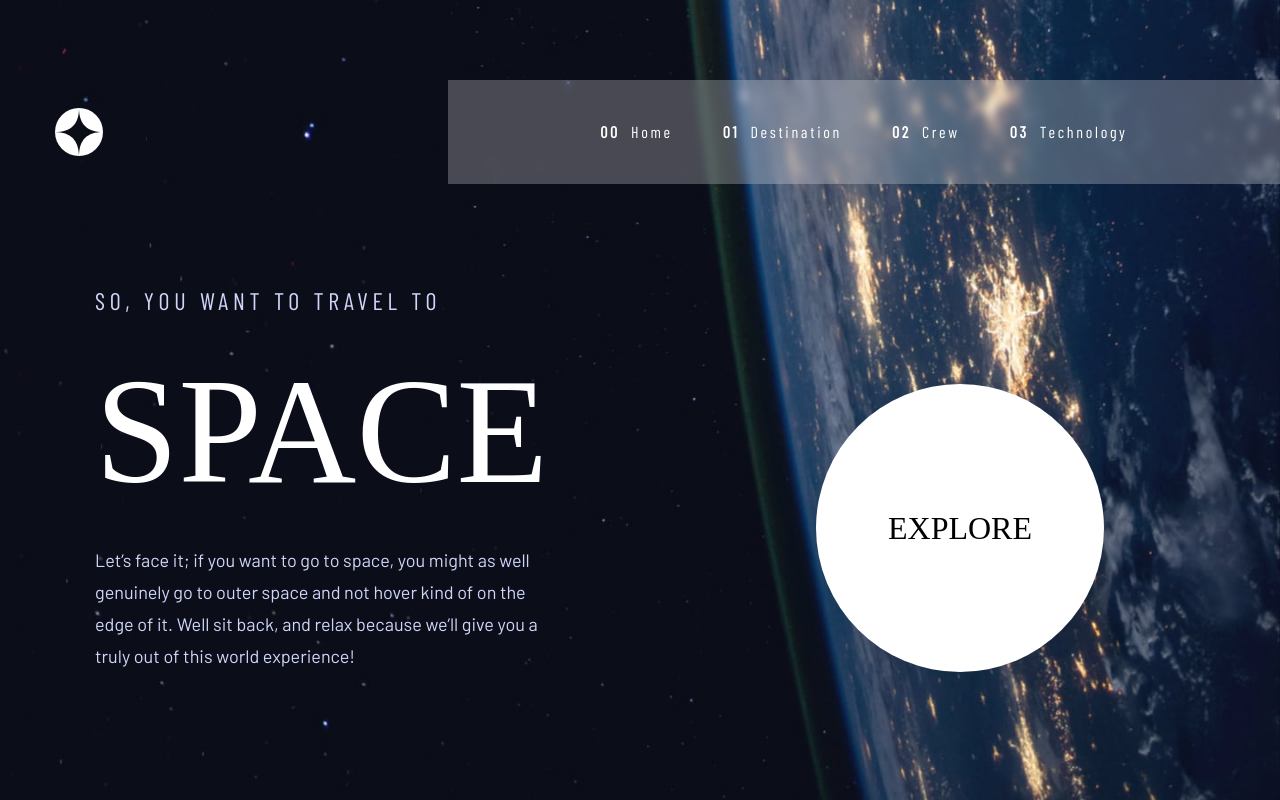
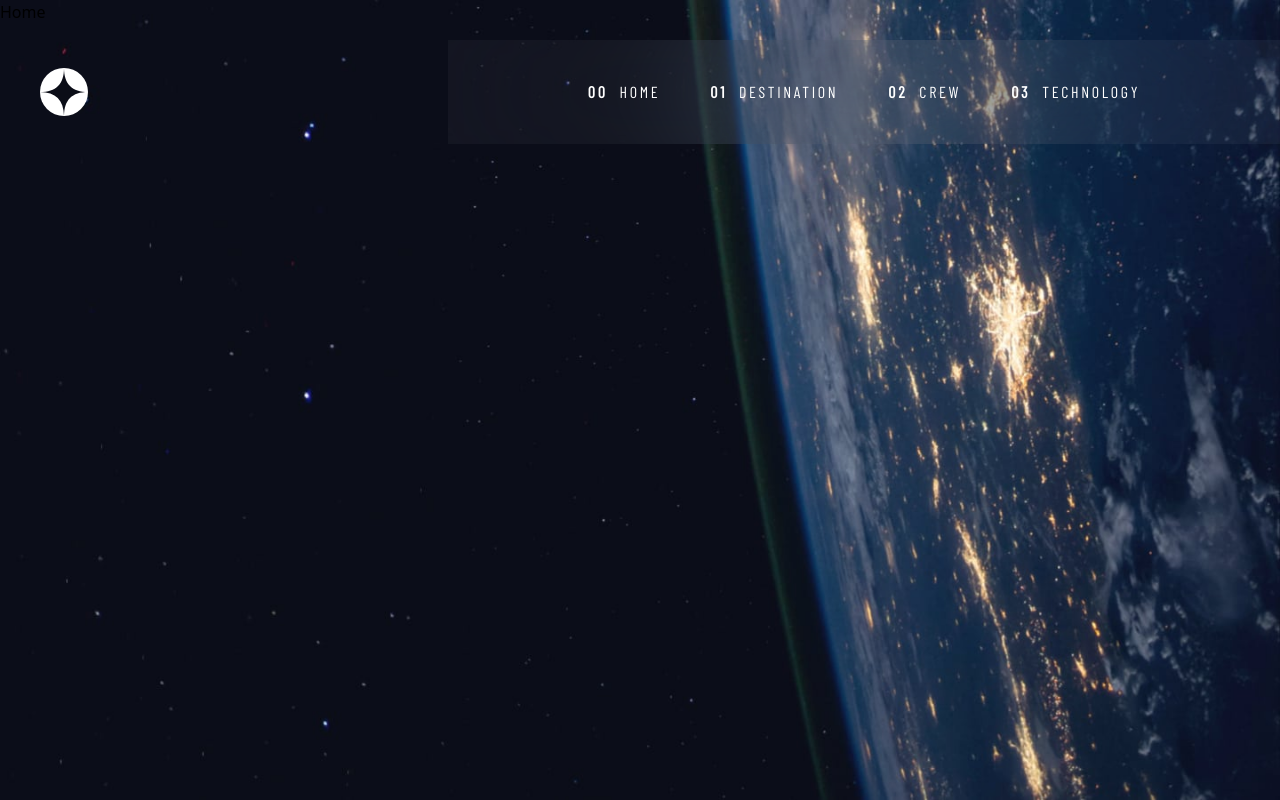
Before and after one commit to felpfsf/mission-space-explorers, a React (Vite) app: page / in a window 1280 px wide. Built offline with nearby package versions, Linux system fonts and the light colour scheme; a web font is replaced by a local one.

Commit message:
refactoring

```diff
--- /dev/null
+++ b/src/components/Navbar copy.jsx
@@ -0,0 +1,39 @@
+import { Link } from 'react-router-dom'
+const Navbar = () => {
+  return (
+    <div className='w-full mt-10 z-[100] absolute pt-10 flex items-center justify-between'>
+      <img className='ml-[55px]' src="../src/assets/shared/logo.svg" alt="" />
+
+      <nav className='w-[832px] bg-white/25 backdrop-blur-sm py-10 flex justify-center'>
+        <ul className='flex gap-[50px]'>
+          <li className='nav--text'>
+            <Link to='/' className='hover:border-b-2 pb-[39px] hover:border-white/25 active:border-white transition-transform'>
+              <strong className='mr-[11px]'>00</strong>
+              Home
+            </Link>
+          </li>
+          <li className='nav--text'>
+            <Link to='/destination' className='hover:border-b-2 pb-[39px] hover:border-white/25 active:border-white transition-transform'>
+              <strong className='mr-[11px]'>01</strong>
+              Destination
+            </Link>
+          </li>
+          <li className='nav--text'>
+            <Link to='/crew' className='hover:border-b-2 pb-[39px] hover:border-white/25 active:border-white transition-transform'>
+              <strong className='mr-[11px]'>02</strong>
+              Crew
+            </Link>
+          </li>
+          <li className='nav--text'>
+            <Link to='/technology' className='hover:border-b-2 pb-[39px] hover:border-white/25 active:border-white transition-transform'>
+              <strong className='mr-[11px]'>03</strong>
+              Technology
+            </Link>
+          </li>
+        </ul>
+      </nav>
+    </div>
+  )
+}
+
+export default Navbar
--- a/src/components/Navbar.jsx
+++ b/src/components/Navbar.jsx
@@ -1,38 +1,71 @@
+import { useState } from 'react'
 import { Link } from 'react-router-dom'
+
 const Navbar = () => {
+  const [click, setClick] = useState(false)
+
+  const handleClick = () => { setClick(!click) }
+
   return (
-    <div className='w-full mt-10 z-[100] absolute pt-10 flex items-center justify-between'>
-      <img className='ml-[55px]' src="../src/assets/shared/logo.svg" alt="" />
+    <header className='w-full z-10 p-6 sm:p-0 xl:pt-10 absolute flex items-center justify-between'>
+      <img className='sm:ml-10' src="../src/assets/shared/logo.svg" alt="" />
 
-      <nav className='w-[832px] bg-white/25 backdrop-blur-sm py-10 flex justify-center'>
-        <ul className='flex gap-[50px]'>
-          <li className='nav--text'>
-            <Link to='/' className='hover:border-b-2 pb-[39px] hover:border-white/25 active:border-white transition-transform'>
-              <strong className='mr-[11px]'>00</strong>
+      <nav className='hidden sm:w-[450px] xl:w-[832px] py-10 px-12 bg-white/[0.04] backdrop-blur-[80px] sm:flex xl:justify-center'>
+
+        <ul className='uppercase flex sm:gap-[37px] xl:gap-[50px]'>
+
+          <li className='nav--text text-sm xl:nav--text xl:text-base'>
+            <Link className='hover:border-b-2 pb-[39px] hover:border-white/25' to='/'>
+              <strong className='sm:hidden xl:inline-flex mr-3'>00</strong>
               Home
             </Link>
           </li>
-          <li className='nav--text'>
-            <Link to='/destination' className='hover:border-b-2 pb-[39px] hover:border-white/25 active:border-white transition-transform'>
-              <strong className='mr-[11px]'>01</strong>
+          <li className='nav--text text-sm xl:nav--text xl:text-base'>
+            <Link className='hover:border-b-2 pb-[39px] hover:border-white/25' to='/destination'>
+              <strong className='sm:hidden xl:inline-flex mr-3'>01</strong>
               Destination
             </Link>
           </li>
-          <li className='nav--text'>
-            <Link to='/crew' className='hover:border-b-2 pb-[39px] hover:border-white/25 active:border-white transition-transform'>
-              <strong className='mr-[11px]'>02</strong>
+          <li className='nav--text text-sm xl:nav--text xl:text-base'>
+            <Link className='hover:border-b-2 pb-[39px] hover:border-white/25' to='/crew'>
+              <strong className='sm:hidden xl:inline-flex mr-3'>02</strong>
               Crew
             </Link>
           </li>
-          <li className='nav--text'>
-            <Link to='/technology' className='hover:border-b-2 pb-[39px] hover:border-white/25 active:border-white transition-transform'>
-              <strong className='mr-[11px]'>03</strong>
+          <li className='nav--text text-sm xl:nav--text xl:text-base'>
+            <Link className='hover:border-b-2 pb-[39px] hover:border-white/25' to='/technology'>
+              <strong className='sm:hidden xl:inline-flex mr-3'>03</strong>
               Technology
             </Link>
           </li>
         </ul>
       </nav>
-    </div>
+
+      <div onClick={handleClick} className="sm:hidden z-10 cursor-pointer">
+        {click ?
+          <img src="../src/assets/shared/icon-close.svg" alt="" />
+          :
+          <img src="../src/assets/shared/icon-hamburger.svg" alt="" />
+        }
+      </div>
+      <nav className={click ? ('fixed top-0 right-0 h-screen w-[70%] pl-8 pt-28 bg-white/25 backdrop-blur-lg ease-in duration-300') : ('fixed right-[-100%] pl-8 pt-28')}>
+        <ul className='uppercase'>
+          <li className='nav--text text-base pb-8'>
+            <Link to='/'><strong className='mr-[11px]'>00</strong>Home</Link>
+          </li>
+          <li className='nav--text text-base pb-8'>
+            <Link to='/destination'><strong className='mr-[11px]'>01</strong>Destination</Link>
+          </li>
+          <li className='nav--text text-base pb-8'>
+            <Link to='/crew'><strong className='mr-[11px]'>02</strong>Crew</Link>
+          </li>
+          <li className='nav--text text-base pb-8'>
+            <Link to='/technology'><strong className='mr-[11px]'>03</strong>Technology</Link>
+          </li>
+        </ul>
+      </nav>
+    </header>
+
   )
 }
 
--- a/src/pages/Destination.jsx
+++ b/src/pages/Destination.jsx
@@ -2,7 +2,9 @@ import React from 'react'
 
 const Destination = () => {
   return (
-    <div className='h-screen bg-[url("../src/assets/destination/background-destination-desktop.jpg")]'>Destination</div>
+    <div className='w-full h-screen bg-[url(./src/assets/destination/background-destination-mobile.jpg)] sm:bg-[url(./src/assets/destination/background-destination-tablet.jpg)] xl:bg-[url(./src/assets/destination/background-destination-desktop.jpg)] bg-cover bg-center'>
+      Destination
+    </div>
   )
 }
 
--- /dev/null
+++ b/src/pages/Home copy.jsx
@@ -0,0 +1,32 @@
+import React from 'react'
+
+const Home = () => {
+  return (
+    <div className='w-full h-screen bg-cover bg-center' style={{ backgroundImage: "url(./src/assets/home/background-home-desktop.jpg)" }}>
+      {/* <img className='w-full h-screen object-cover' src="../src/assets/home/background-home-desktop.jpg" alt="" /> */}
+      <div className='h-full pb-32 grid grid-cols-2 justify-items-center items-end content-end'>
+
+        <div className='w-[450px]'>
+          <h5 className='heading--5'>
+            SO, YOU WANT TO TRAVEL TO
+          </h5>
+          <h1 className='heading--1 uppercase'>
+            Space
+          </h1>
+          <p className='body--text text-palette-paragraph'>
+            Let’s face it; if you want to go to space, you might as well genuinely go to outer space and not hover kind of on the edge of it. Well sit back, and relax because we’ll give you a truly out of this world experience!
+          </p>
+        </div>
+
+        <div className='group heading--4 z-10 uppercase w-72 h-72 relative bg-white rounded-full flex items-center justify-center cursor-pointer'>
+          <p className='group'>Explore</p>
+          <div className='w-72 h-72 absolute rounded-full group-hover:scale-150 hover:bg-white opacity-[0.1] -z-[100]'></div>
+        </div>
+
+
+      </div>
+    </div>
+  )
+}
+
+export default Home
--- a/src/pages/Home.jsx
+++ b/src/pages/Home.jsx
@@ -2,29 +2,8 @@ import React from 'react'
 
 const Home = () => {
   return (
-    <div className='w-full h-screen bg-cover bg-center' style={{ backgroundImage: "url(./src/assets/home/background-home-desktop.jpg)" }}>
-      {/* <img className='w-full h-screen object-cover' src="../src/assets/home/background-home-desktop.jpg" alt="" /> */}
-      <div className='h-full pb-32 grid grid-cols-2 justify-items-center items-end content-end'>
-
-        <div className='w-[450px]'>
-          <h5 className='heading--5'>
-            SO, YOU WANT TO TRAVEL TO
-          </h5>
-          <h1 className='heading--1 uppercase'>
-            Space
-          </h1>
-          <p className='body--text text-palette-paragraph'>
-            Let’s face it; if you want to go to space, you might as well genuinely go to outer space and not hover kind of on the edge of it. Well sit back, and relax because we’ll give you a truly out of this world experience!
-          </p>
-        </div>
-
-        <div className='group heading--4 z-10 uppercase w-72 h-72 relative bg-white rounded-full flex items-center justify-center cursor-pointer'>
-          <p className='group'>Explore</p>
-          <div className='w-72 h-72 absolute rounded-full group-hover:scale-150 hover:bg-white opacity-[0.1] -z-[100]'></div>
-        </div>
-
-
-      </div>
+    <div className='w-full h-screen bg-[url(./src/assets/home/background-home-mobile.jpg)] sm:bg-[url(./src/assets/home/background-home-tablet.jpg)] xl:bg-[url(./src/assets/home/background-home-desktop.jpg)] bg-cover bg-center'>
+      Home
     </div>
   )
 }
--- a/src/styles/global.css
+++ b/src/styles/global.css
@@ -4,10 +4,12 @@
 
 body {
   @apply bg-slate-800 overflow-clip;
+  -webkit-font-smoothing: antialiased;
+  -moz-osx-font-smoothing: grayscale;
 }
 
 .nav--text {
-  @apply font-barlowCondensed text-base text-white tracking-[2.7px];
+  @apply font-barlowCondensed text-white tracking-[2.7px];
 }
 
 .heading--1 {
```
